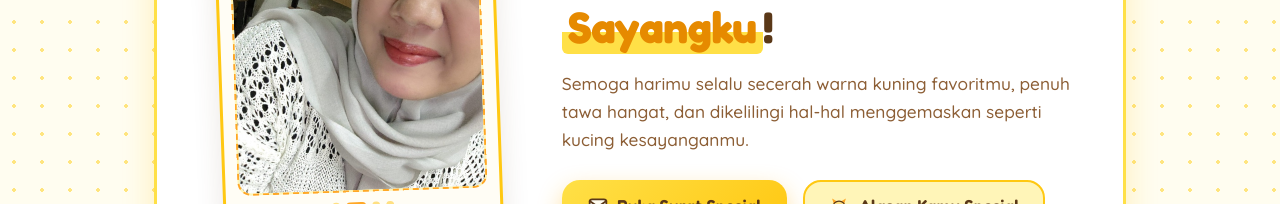
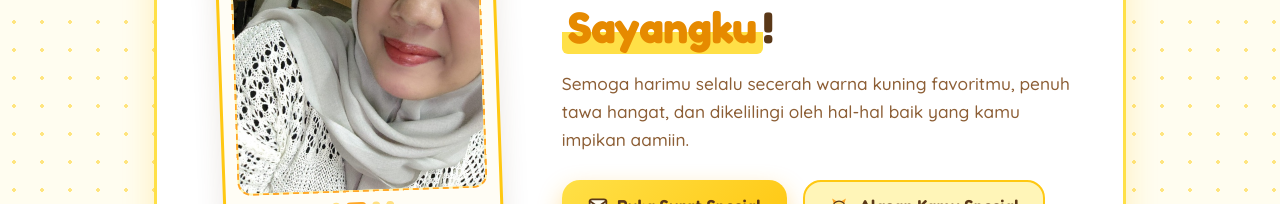
Before and after one commit to Jarrrzzz06/ultah, a plain HTML site: page index.html in a window 1280 px wide. Shown: the part 272-476 px from the top of the page. Drawn offline with Linux system fonts and the light colour scheme.

Commit message:
fix: ganti teks deskripsi utama website

```diff
--- a/index.html
+++ b/index.html
@@ -823,7 +823,7 @@
         </h1>
 
         <p class="hero-subtitle">
-          Semoga harimu selalu secerah warna kuning favoritmu, penuh tawa hangat, dan dikelilingi hal-hal menggemaskan seperti kucing kesayanganmu.
+          Semoga harimu selalu secerah warna kuning favoritmu, penuh tawa hangat, dan dikelilingi oleh hal-hal baik yang kamu impikan aamiin.
         </p>
 
         <div class="hero-actions">
```
